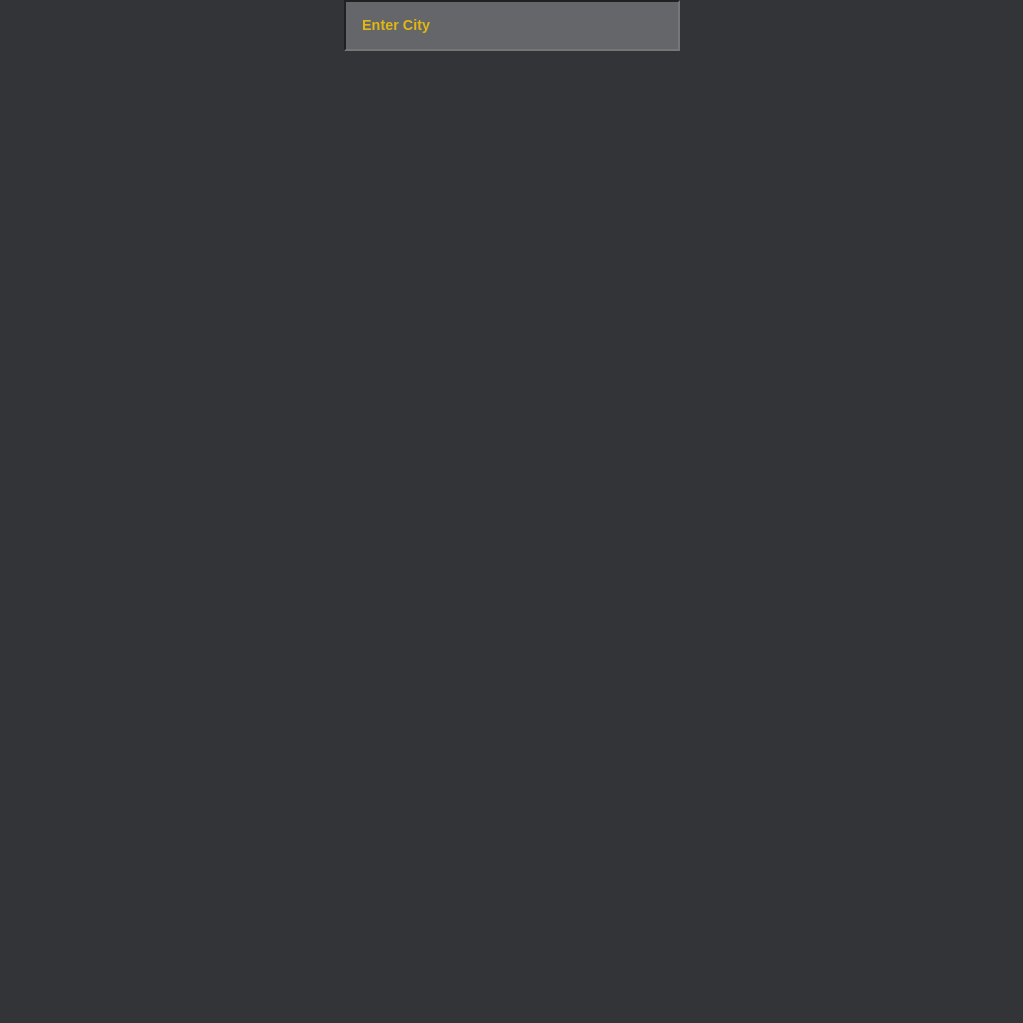
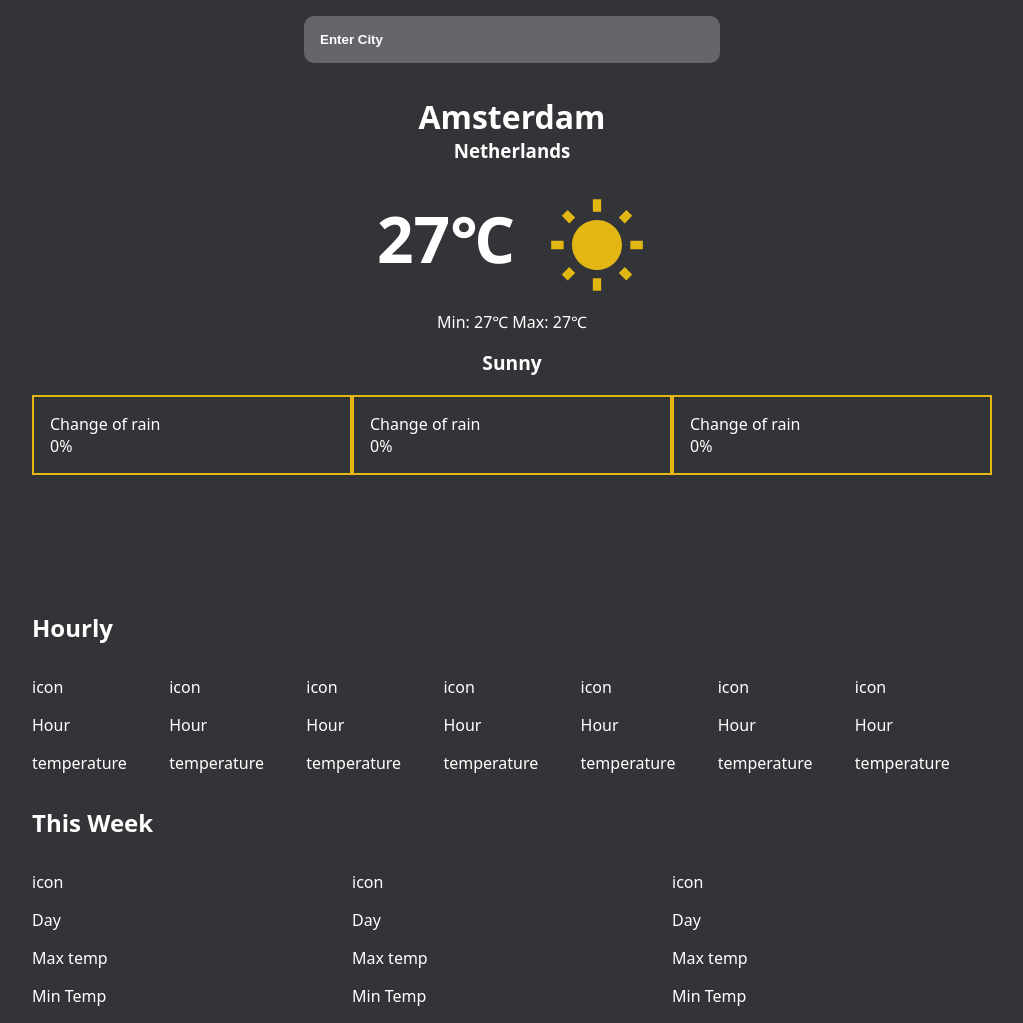
Before and after one commit to Ay-can/weather-app, a website built with webpack: page src/index.html in a window 1280 px wide. Shown: the whole page, without its empty margins (128-1151 px from the left). Before the commit the page ends 800 px from the top, so only its background shows below. Built offline with nearby package versions, Linux system fonts and the light colour scheme.

Commit message:
finish 70% of the front-end look hardcoded

```diff
--- a/package.json
+++ b/package.json
@@ -17,6 +17,7 @@
     "css-loader": "^7.1.2",
     "eslint": "^9.4.0",
     "globals": "^15.4.0",
+    "html-loader": "^5.0.0",
     "html-webpack-plugin": "^5.6.0",
     "style-loader": "^4.0.0",
     "webpack": "^5.92.0",
--- a/src/index.html
+++ b/src/index.html
@@ -6,16 +6,109 @@
     <title><%= htmlWebpackPlugin.options.title %></title>
   </head>
   <body>
-    <div class="search-container">
-      <form action="" id="weather-city-form" novalidate>
+    <div class="search-location-container">
+      <form action="" novalidate id="search-form">
         <input type="text" placeholder="Enter City" />
       </form>
     </div>
 
-    <div class="content-container">
-      <div class="current-weather-container"></div>
+    <div class="temperature-content">
+      <div class="current-weather-container">
+        <div class="weather-location">
+          <h1>Amsterdam</h1>
+          <h3>Netherlands</h3>
+        </div>
 
-      <div class="forecast"></div>
+        <div class="weather-temperature">
+          <div class="temperature-icon-container">
+            <p id="temperature">27℃</p>
+            <svg xmlns="http://www.w3.org/2000/svg" viewBox="0 0 24 24">
+              <title>white-balance-sunny</title>
+              <path
+                d="M3.55 19.09L4.96 20.5L6.76 18.71L5.34 17.29M12 6C8.69 6 6 8.69 6 12S8.69 18 12 18 18 15.31 18 12C18 8.68 15.31 6 12 6M20 13H23V11H20M17.24 18.71L19.04 20.5L20.45 19.09L18.66 17.29M20.45 5L19.04 3.6L17.24 5.39L18.66 6.81M13 1H11V4H13M6.76 5.39L4.96 3.6L3.55 5L5.34 6.81L6.76 5.39M1 13H4V11H1M13 20H11V23H13"
+              />
+            </svg>
+          </div>
+          <p>Min: 27℃ Max: 27℃</p>
+          <p id="weather-status">Sunny</p>
+        </div>
+
+        <div class="weather-additional-info">
+          <div class="info">
+            <p>Change of rain</p>
+            <p>0%</p>
+          </div>
+          <div class="info">
+            <p>Change of rain</p>
+            <p>0%</p>
+          </div>
+          <div class="info">
+            <p>Change of rain</p>
+            <p>0%</p>
+          </div>
+        </div>
+      </div>
+    </div>
+
+    <h2>Hourly</h2>
+    <div class="forecast-hours-container">
+      <div class="hour">
+        <p>icon</p>
+        <p>Hour</p>
+        <p>temperature</p>
+      </div>
+      <div class="hour">
+        <p>icon</p>
+        <p>Hour</p>
+        <p>temperature</p>
+      </div>
+      <div class="hour">
+        <p>icon</p>
+        <p>Hour</p>
+        <p>temperature</p>
+      </div>
+      <div class="hour">
+        <p>icon</p>
+        <p>Hour</p>
+        <p>temperature</p>
+      </div>
+      <div class="hour">
+        <p>icon</p>
+        <p>Hour</p>
+        <p>temperature</p>
+      </div>
+      <div class="hour">
+        <p>icon</p>
+        <p>Hour</p>
+        <p>temperature</p>
+      </div>
+      <div class="hour">
+        <p>icon</p>
+        <p>Hour</p>
+        <p>temperature</p>
+      </div>
+    </div>
+
+    <h2>This Week</h2>
+    <div class="forecast-days-container">
+      <div class="day">
+        <p>icon</p>
+        <p>Day</p>
+        <p>Max temp</p>
+        <p>Min Temp</p>
+      </div>
+      <div class="day">
+        <p>icon</p>
+        <p>Day</p>
+        <p>Max temp</p>
+        <p>Min Temp</p>
+      </div>
+      <div class="day">
+        <p>icon</p>
+        <p>Day</p>
+        <p>Max temp</p>
+        <p>Min Temp</p>
+      </div>
     </div>
   </body>
 </html>
--- a/src/style.css
+++ b/src/style.css
@@ -2,39 +2,137 @@
   --primary-clr: rgb(50, 52, 55);
   --secondary-clr: rgb(226, 183, 20);
   --grey-clr: rgb(100, 102, 105);
+  --font-clr: rgb(255, 255, 255);
 }
 
 body {
-  margin: 0;
+  margin: 0 10rem;
   padding: 0;
   min-height: 100vh;
   background-color: var(--primary-clr);
+
+  font-family: system-ui, -apple-system, BlinkMacSystemFont, "Segoe UI", Roboto,
+    Oxygen, Ubuntu, Cantarell, "Open Sans", "Helvetica Neue", sans-serif;
+  color: var(--font-clr);
+
+  /*
+  display: grid;
+  grid-template-rows: 1fr 4fr 2fr 2fr;
+  */
+  display: flex;
+  flex-direction: column;
+  gap: 16px;
+}
+
+h1,
+h2,
+h3 {
+  margin: 0;
+}
+
+#weather-status {
+  font-size: 1.2rem;
+  font-weight: 800;
+  margin-top: 0;
+}
+
+#temperature {
+  font-weight: 800;
+  font-size: 4rem;
+  margin: 0;
+}
+
+.current-weather-container {
+  display: grid;
+  grid-template-rows: 1fr 2fr 2fr;
+
+  flex: 1;
+}
+
+.current-weather-location {
+  display: flex;
+  justify-content: center;
+}
+
+.temperature-icon-container {
+  display: flex;
+  gap: 32px;
+}
+
+.weather-temperature {
+  display: flex;
+  flex-direction: column;
+  align-items: center;
+  justify-content: center;
+}
+
+.weather-location {
+  text-align: center;
+}
+
+svg {
+  width: 100px;
+  height: 100px;
+  fill: var(--secondary-clr);
+}
+
+form {
+  width: inherit;
   display: flex;
   justify-content: flex-start;
   flex-direction: column;
   align-items: center;
+}
 
-  font-family: system-ui, -apple-system, BlinkMacSystemFont, "Segoe UI", Roboto,
-    Oxygen, Ubuntu, Cantarell, "Open Sans", "Helvetica Neue", sans-serif;
-  box-sizing: border-box;
+input {
+  margin: 16px;
+  width: 40%;
+  padding: 16px;
+  border-radius: 10px;
+  outline: none;
+  border: none;
+  background-color: var(--grey-clr);
+}
+
+input:focus {
   color: var(--secondary-clr);
 }
 
-input {
-  text-align: left;
-  padding: 16px;
-  width: 300px;
-  background-color: var(--grey-clr);
+::placeholder {
+  color: var(--font-clr);
+  font-weight: 800;
 }
 
-::placeholder {
-  font-weight: 800;
-  font-size: 0.9rem;
-  color: var(--secondary-clr);
-  opacity: 1; /* Firefox */
+.weather-additional-info {
+  display: grid;
+  grid-template-rows: 40%;
+  grid-template-columns: repeat(3, 1fr);
 }
 
-::-ms-input-placeholder {
-  /* Edge 12 -18 */
-  color: var(--secondary-clr);
+.info {
+  display: flex;
+  flex-direction: column;
+  padding: 16px;
+  border: 2px solid var(--secondary-clr);
 }
+
+.info > * {
+  margin: 0;
+  padding: 0;
+}
+
+.forecast-hours-container {
+  flex: 1;
+  display: grid;
+  grid-template-columns: repeat(7, 1fr);
+}
+
+.temperature-content {
+  display: flex;
+  justify-content: center;
+}
+
+.forecast-days-container {
+  display: grid;
+  grid-template-columns: 1fr 1fr 1fr;
+}
--- a/webpack.common.js
+++ b/webpack.common.js
@@ -26,6 +26,10 @@ module.exports = {
         test: /\.(png|jpeg|jpg|gif|svg)$/i,
         type: "asset/resource",
       },
+      {
+        test: /\.html$/i,
+        loader: "html-loader",
+      },
     ],
   },
 };
```
Also changed, not shown: src/test.svg (added), 1 other file.
